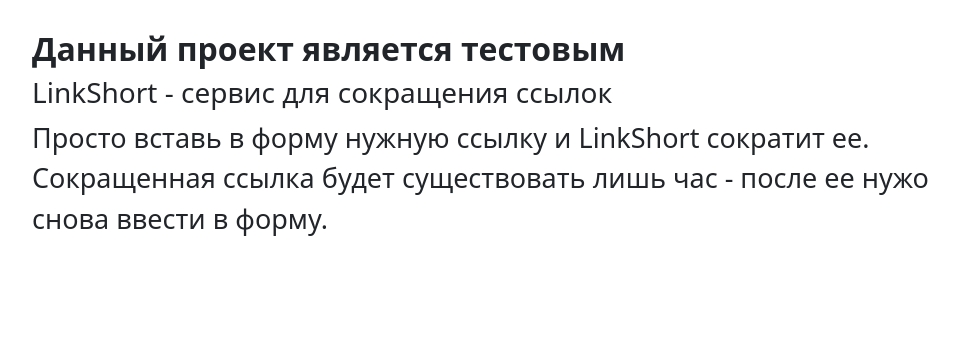
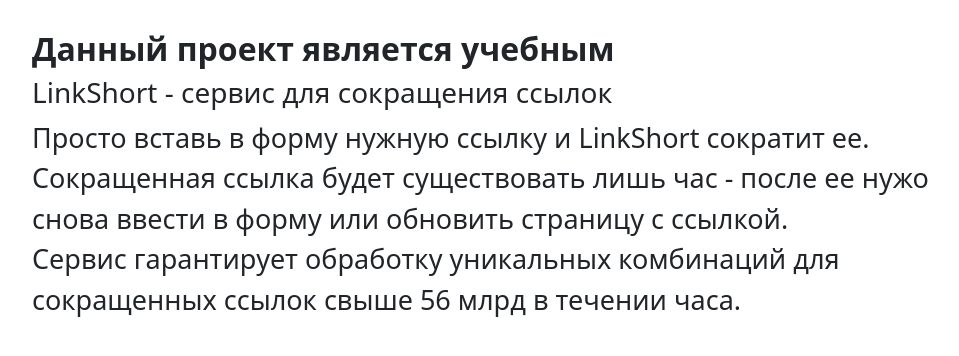
Before and after one commit to baevres/linkshort, a Django app: page /about/ in a window 1280 px wide. Shown: the part 50-406 px from the top of the page, without its empty margins (158-1117 px from the left). Run offline with Django 3.2, Linux system fonts and the light colour scheme.

Commit message:
Update about_page.html

```diff
--- a/main/templates/main/about_page.html
+++ b/main/templates/main/about_page.html
@@ -3,10 +3,11 @@
 
 {% block content %}
 <div class="about-page">
-    <h2><strong>Данный проект является тестовым</strong></h2>
+    <h2><strong>Данный проект является учебным</strong></h2>
     <h3>LinkShort - сервис для сокращения ссылок</h3>
     <p>Просто вставь в форму нужную ссылку и LinkShort сократит ее.</p>
-    <p>Сокращенная ссылка будет существовать лишь час - после ее нужо снова ввести в форму.</p>
+    <p>Сокращенная ссылка будет существовать лишь час - после ее нужо снова ввести в форму или обновить страницу с ссылкой.</p>
+    <p>Сервис гарантирует обработку уникальных комбинаций для сокращенных ссылок свыше 56 млрд в течении часа.</p>
 </div>
 
 {% endblock %}
```
